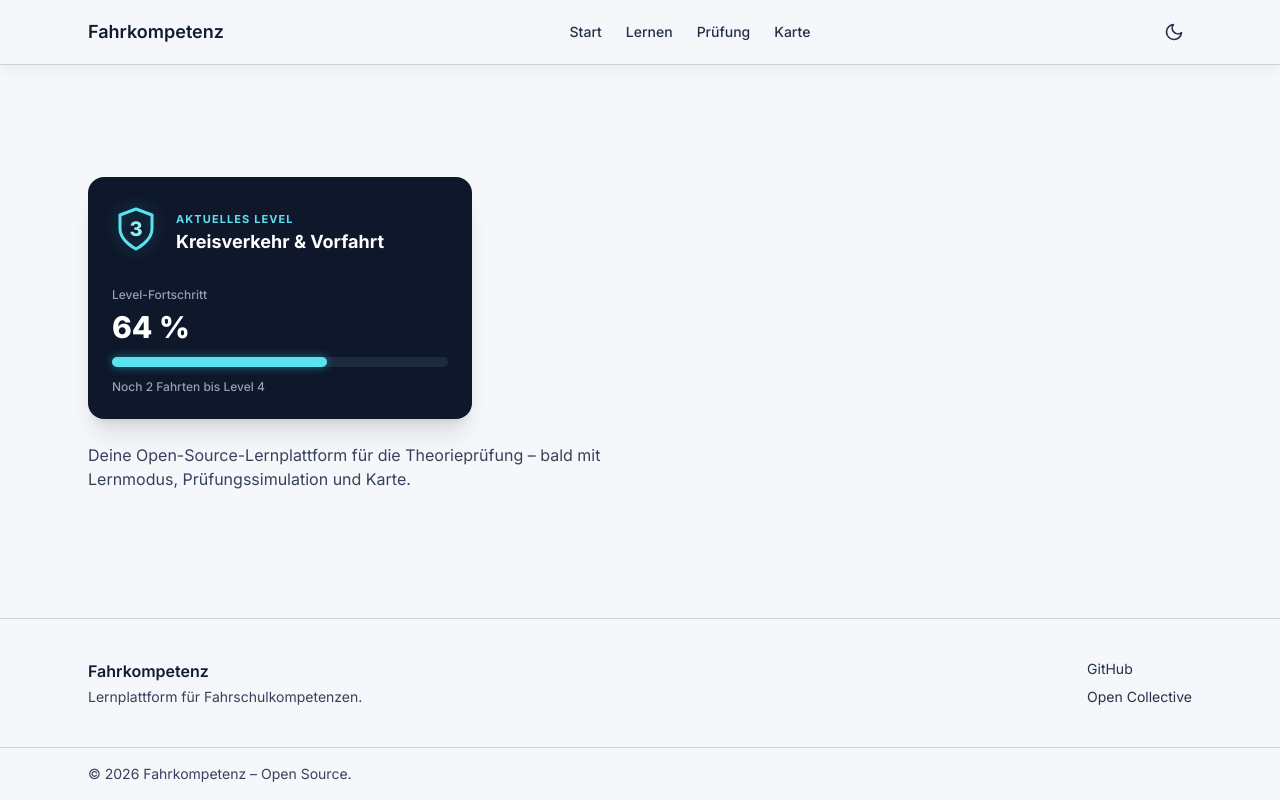
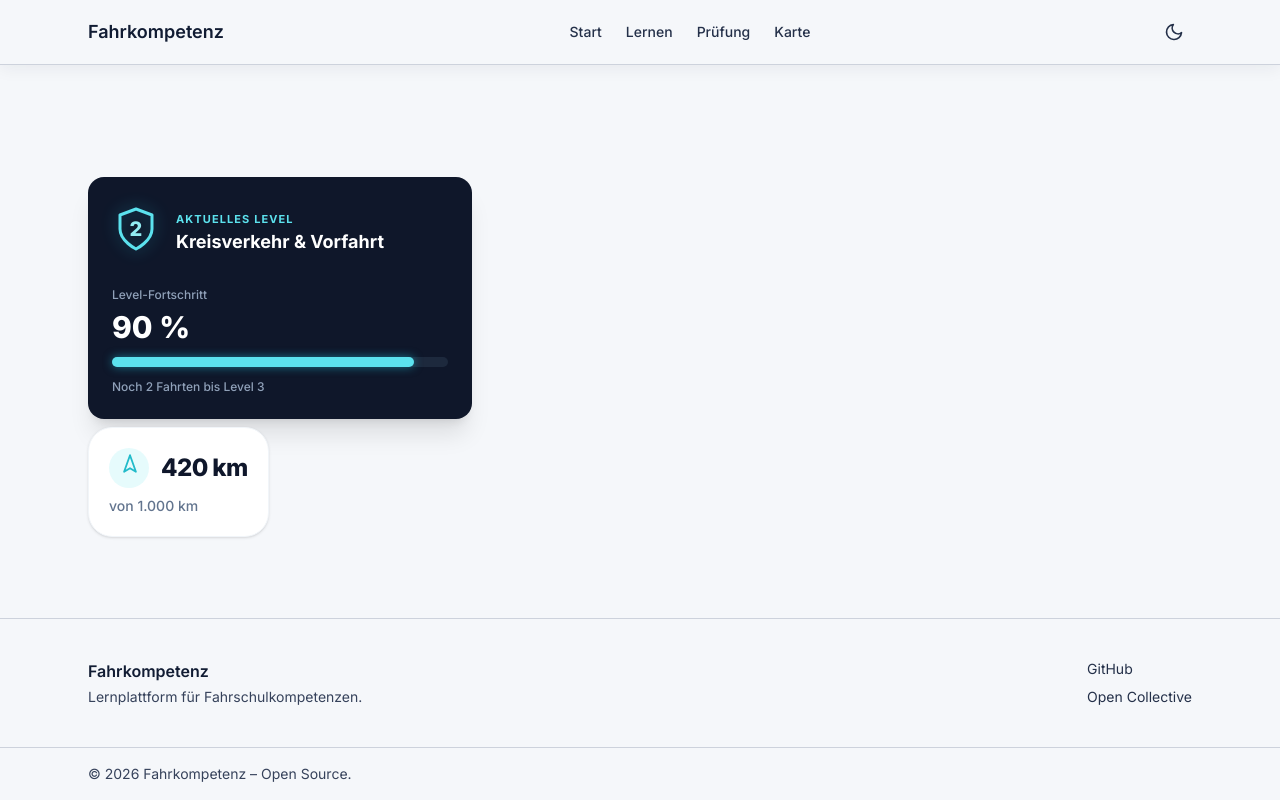
Before and after one commit to Awesomepear9/Hackathon_26_Team42, a Next.js app: page / in a window 1280 px wide. Built offline with nearby package versions, Linux system fonts and the light colour scheme.

Commit message:
feat: Add DistanceCard

```diff
--- a/src/app/page.tsx
+++ b/src/app/page.tsx
@@ -1,18 +1,21 @@
 import { LevelCard } from "@/components/levelCard";
+import { GoalCard } from "@/components/goalCard";
+
 export default function HomePage() {
   return (
-
     <div className="mx-auto max-w-6xl px-4 pb-16 pt-24 sm:px-6 md:pt-28">
       <LevelCard
-        level={3}
+        level={2}
         title="Kreisverkehr & Vorfahrt"
-        progressPercentage={64}
+        progressPercentage={90}
         remainingRides={2}
       />
-      <p className="mt-6 max-w-xl text-body text-navy-600 dark:text-navy-200">
-        Deine Open-Source-Lernplattform für die Theorieprüfung –
-        bald mit Lernmodus, Prüfungssimulation und Karte.
-      </p>
+      <div className="pt-2">
+        <GoalCard
+          totalDistance={1000}
+          currentDistance={420}
+        />
+      </div>
     </div>
   );
 }
--- /dev/null
+++ b/src/components/goalCard.tsx
@@ -0,0 +1,44 @@
+interface GoalCardProps {
+  currentDistance?: number;
+  totalDistance?: number;
+}
+
+
+export function GoalCard({
+  currentDistance = 389,
+  totalDistance: totalDistance = 1000, }: GoalCardProps) {
+  // Format numbers to German locale (e.g. 1000 -> 1.000)
+  const formattedCurrent = currentDistance.toLocaleString("de-DE");
+  const formattedTotal = totalDistance.toLocaleString("de-DE");
+  return (
+    <div className="inline-flex flex-col rounded-3xl bg-white p-5 shadow-sm border border-slate-100">
+      {/* Top Row: Navigation Icon + Current Value */}
+      <div className="flex items-center gap-3">
+        {/* Circular Light-Cyan Background with Navigation Arrow */}
+        <div className="flex h-10 w-10 items-center justify-center rounded-full bg-cyan-100/70 text-cyan-600">
+          <svg
+            viewBox="0 0 24 24"
+            fill="none"
+            stroke="currentColor"
+            strokeWidth="2.2"
+            strokeLinecap="round"
+            strokeLinejoin="round"
+            className="h-5 w-5 -rotate-45 translate-x-[1px] -translate-y-[1px]"
+          >
+            <path d="M3 11l19-9-9 19-2-8-8-2z" />
+          </svg>
+        </div>
+
+        {/* Main Distance Text */}
+        <span className="text-2xl font-extrabold tracking-tight text-slate-900">
+          {formattedCurrent} km
+        </span>
+      </div>
+
+      {/* Subtitle / Goal Text */}
+      <span className="mt-2 text-sm font-medium text-slate-500">
+        von {formattedTotal} km
+      </span>
+    </div>
+  );
+}
--- a/src/components/levelCard.tsx
+++ b/src/components/levelCard.tsx
@@ -1,5 +1,3 @@
-import React from "react";
-
 interface LevelCardProps {
   level?: number;
   title?: string;
```
